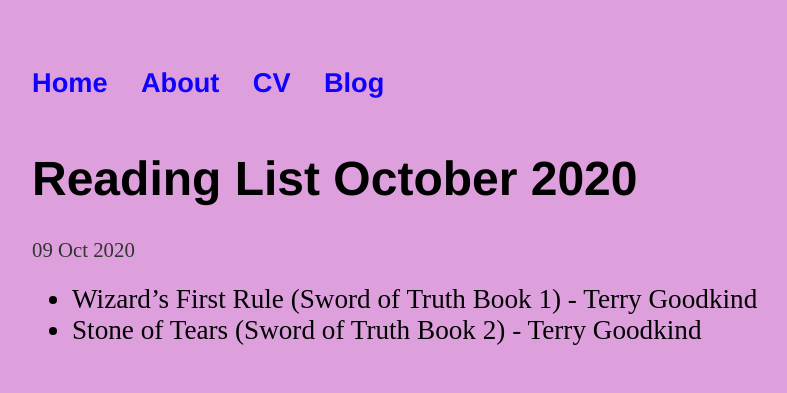
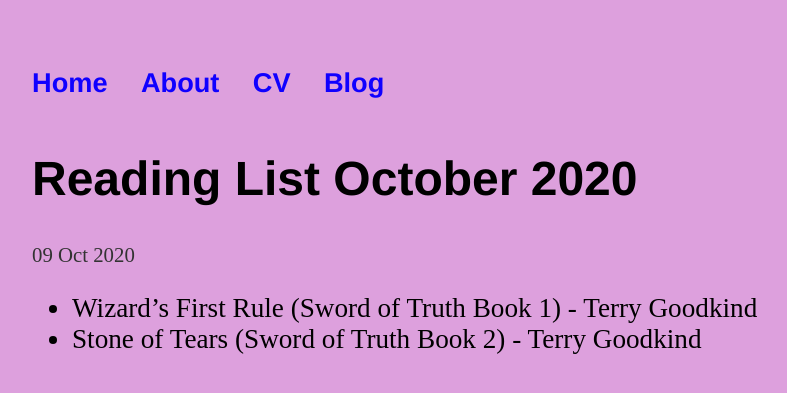
Before and after one commit to kozleo/kozleo.github.io, a Jekyll site: the page built from _posts/2020-10-09-reading-list-october-2020.md, in a window 1280 px wide. Shown: the top 393 px of the page, without its empty margins (16-803 px from the left). Built offline with Jekyll 4.4.1, drawn with Linux system fonts in a browser that asks for light colours.

Commit message:
Update main.css

```diff
--- a/css/main.css
+++ b/css/main.css
@@ -29,7 +29,7 @@
 }
 p {
     font-size: 1.3rem;
-    line-height: 1.2em;
+    line-height: 2.1rem;
     color: #333;
     text-align: justify;
 }
```
